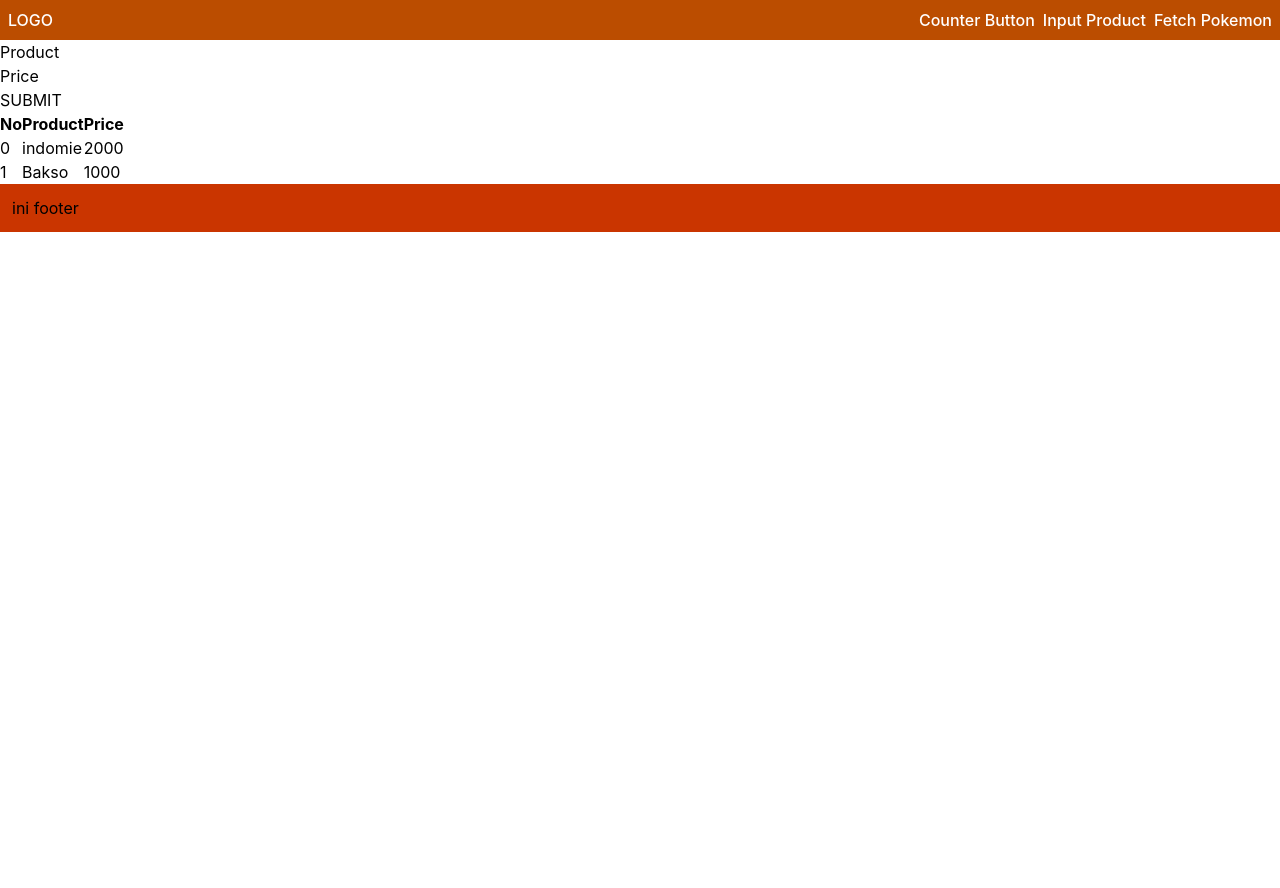
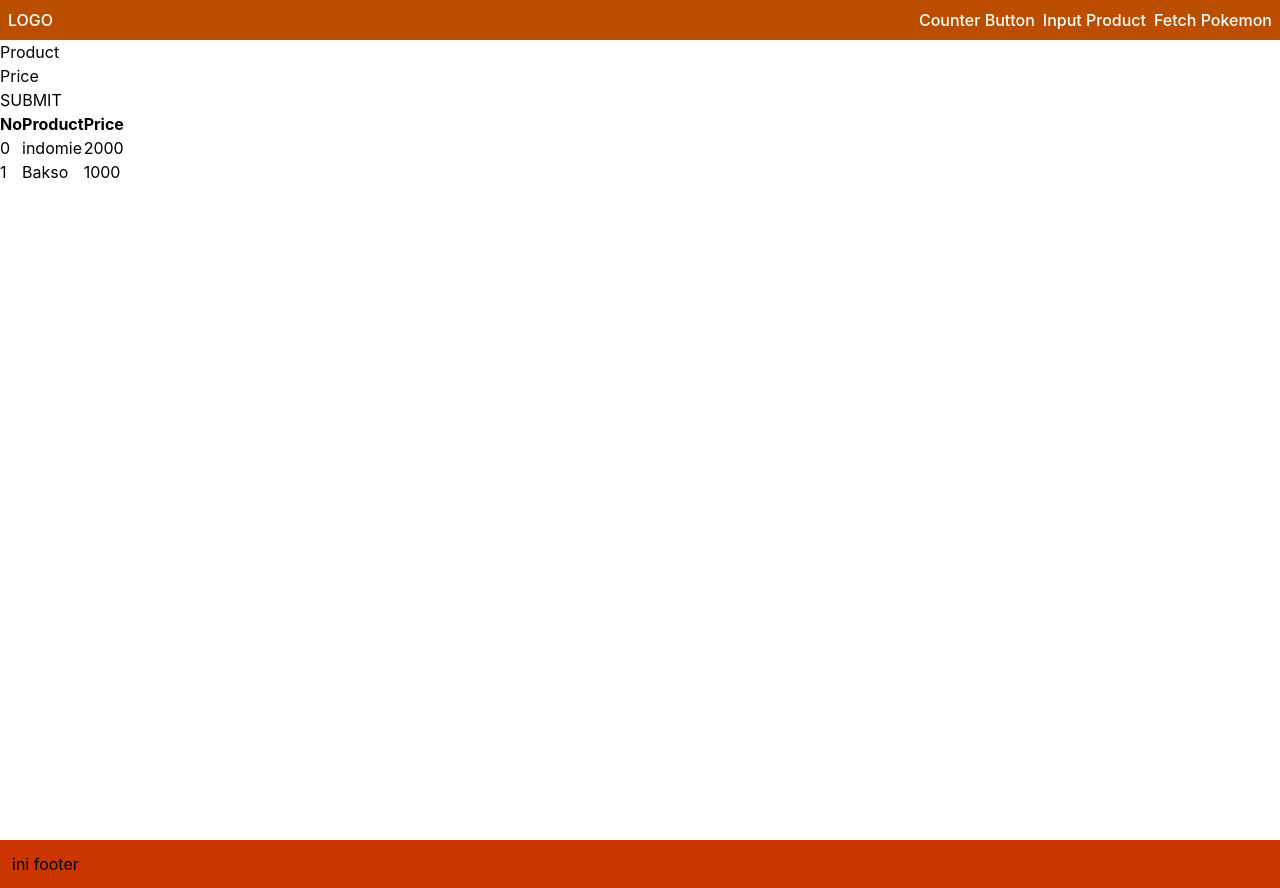
Before and after one commit to fajarworks/koda-b9-react, a React (Vite) app: page /product in a window 1280 px wide. Before the commit the page ends 800 px from the top, so only its background shows below. Built offline with nearby package versions, Linux system fonts and the light colour scheme.

Commit message:
feat: add styling for page

```diff
--- a/src/pages/Product.jsx
+++ b/src/pages/Product.jsx
@@ -19,8 +19,11 @@ const Product = () => {
 
   return (
     <>
+    <div className='min-h-screen'>
+
     <FormProduct updateItem = {setItem}/>
     <TableProduct item = {item}/>
+    </div>
     </>
   )
 }
```
